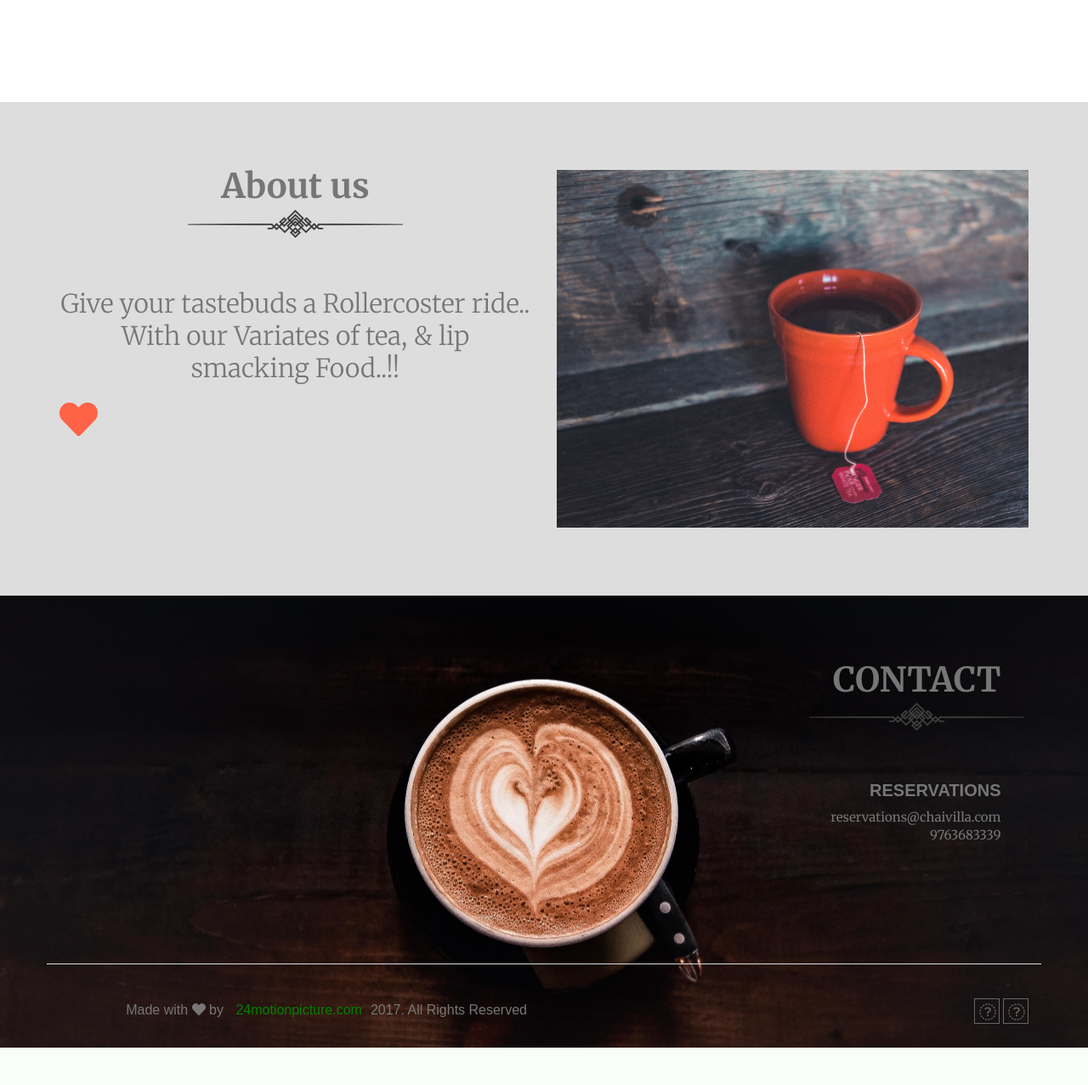
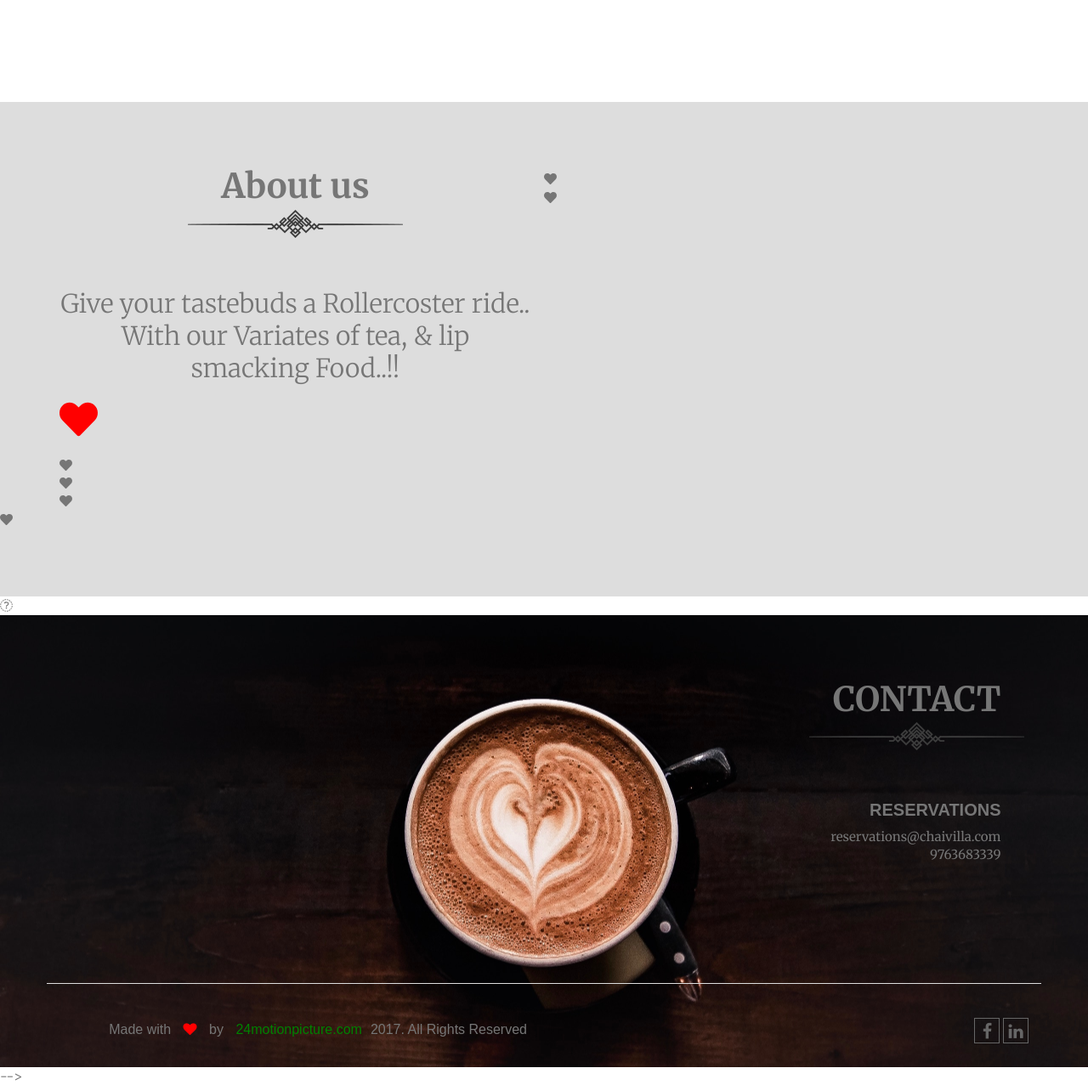
Before and after one commit to KaranGaikwad99/Chaivilla, a Django app: page / in a window 1280 px wide; the page is wider, and only the part inside the window is pictured. Shown: the part 2282-3559 px from the top of that part at 85% size. Before the commit the page ends 3515 px from the top of that part, so only its background shows below. Run offline with Django 3.2, Linux system fonts and the light colour scheme; some libraries are stand-ins or nearby versions.

Commit message:
Intial Commit

```diff
--- a/templates/index.html
+++ b/templates/index.html
@@ -332,8 +332,11 @@
 								<div class="separetor"></div>
 							</div>
 
-							<p>Give your tastebuds a Rollercoster ride.. With our Variates of tea, & lip smacking Food..!!<div style="font-size:3em; color:Tomato">
-  														<i class="fas fa-heart"></i>
+							<p>Give your tastebuds a Rollercoster ride.. With our Variates of tea, & lip smacking Food..!!<div style="font-size:3em; color:Red">
+  														<i class="fas fa-heart"
+  														<i class="fas fa-heart">
+  														<i class="fas fa-heart">
+  														</i>
 												</div></p>
 
 						</div>
```
